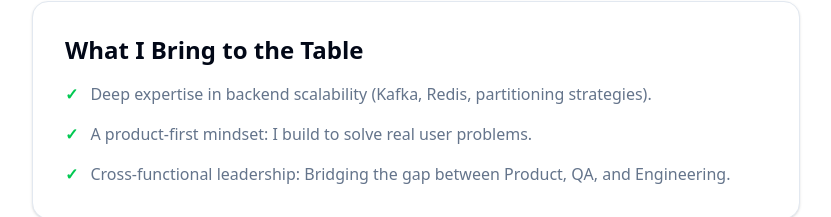
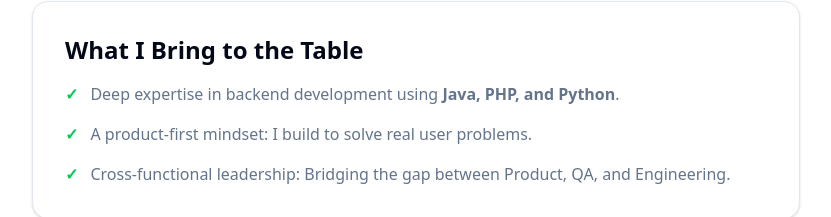
Before and after one commit to meghana-alaparthy/meghanaalaparthy, a Next.js app: page /about in a window 1280 px wide. Shown: the part 1345-1562 px from the top of the page, without its empty margins (224-1055 px from the left). Built offline with nearby package versions, Linux system fonts and the light colour scheme.

Commit message:
Feat: Update About page tech stack (PHP, Java, Python)

```diff
--- a/src/app/about/page.tsx
+++ b/src/app/about/page.tsx
@@ -96,7 +96,7 @@ export default function AboutPage() {
                         <ul className="space-y-4">
                             <li className="flex gap-3">
                                 <span className="text-green-500 font-bold">✓</span>
-                                <span className="text-muted-foreground">Deep expertise in backend scalability (Kafka, Redis, partitioning strategies).</span>
+                                <span className="text-muted-foreground">Deep expertise in backend development using <strong>Java, PHP, and Python</strong>.</span>
                             </li>
                             <li className="flex gap-3">
                                 <span className="text-green-500 font-bold">✓</span>
```
